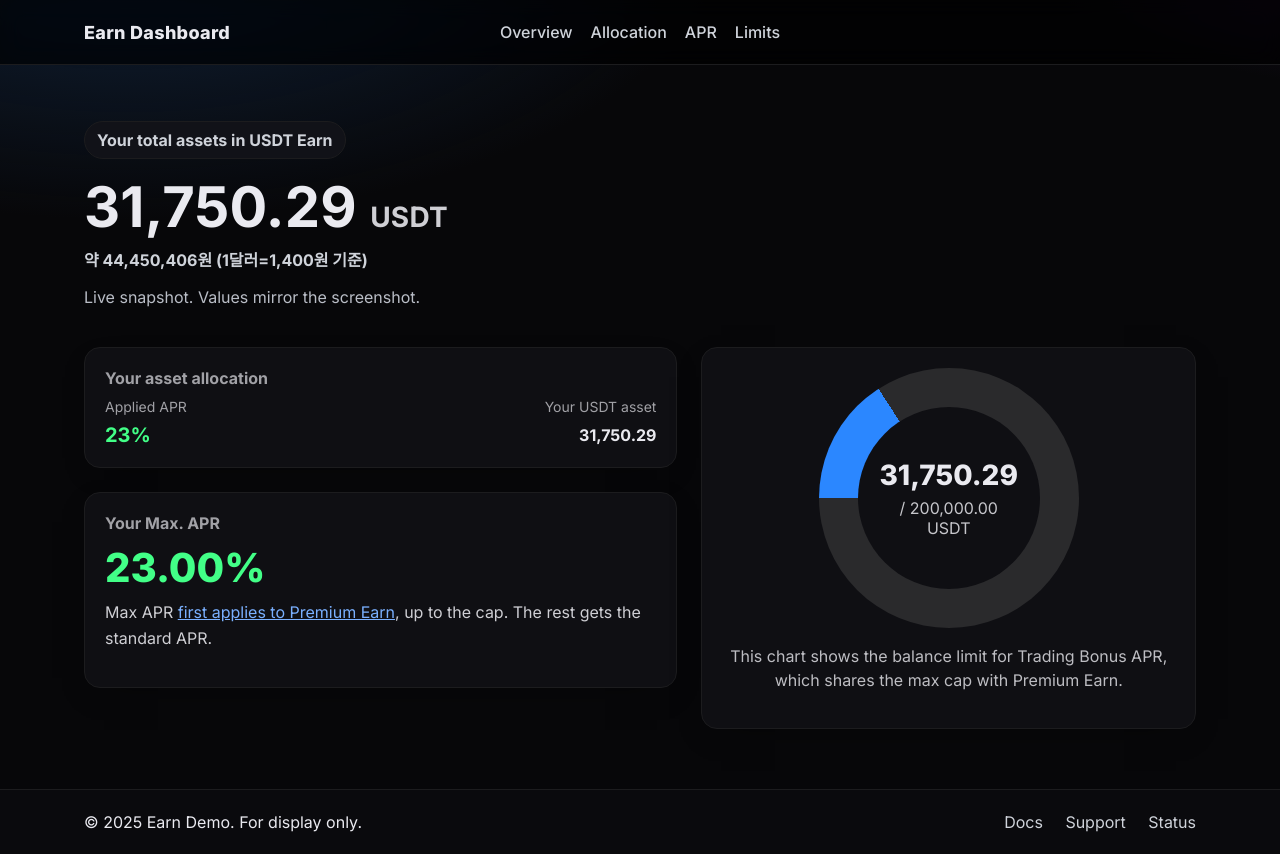
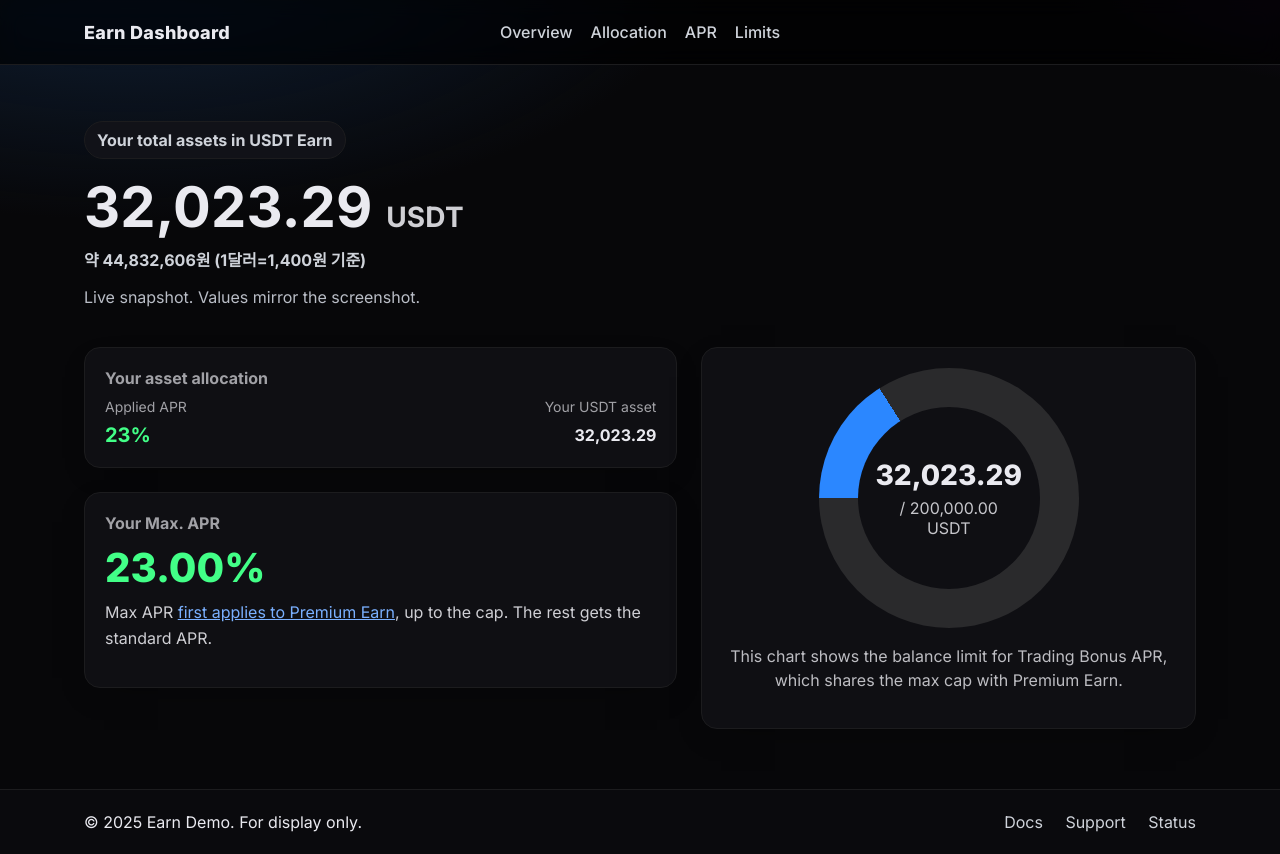
Before and after one commit to mkjyong/flipster-watcher-2, a plain HTML site: page index.html in a window 1280 px wide. Drawn offline with Linux system fonts and the light colour scheme.

Commit message:
USDT Earn 대시보드의 자산 총액을 동적으로 표시하도록 HTML 및 JavaScript를 수정했습니다. 'usdt-total' 클래스를 사용하여 자산 총액을 업데이트하고, 도넛 차트의 현재 값을 설정하는 기능을 추가했습니다.

```diff
--- a/index.html
+++ b/index.html
@@ -24,7 +24,7 @@
         <div class="container hero-inner">
           <div>
             <div class="pill">Your total assets in USDT Earn</div>
-            <h1 class="hero-amount">31,750.29 <span class="unit">USDT</span></h1>
+            <h1 class="hero-amount"><span class="usdt-total"></span> <span class="unit">USDT</span></h1>
             <p class="hero-sub">Live snapshot. Values mirror the screenshot.</p>
           </div>
         </div>
@@ -40,7 +40,7 @@
             </div>
             <div class="row values">
               <div class="apr">23%</div>
-              <div class="right asset">31,750.29</div>
+              <div class="right asset usdt-total"></div>
             </div>
           </article>
 
@@ -56,9 +56,9 @@
 
         <aside class="right-col" id="limits">
           <article class="card donut-wrap">
-            <div class="donut" data-current="31750" data-cap="200000">
+            <div class="donut" data-current="" data-cap="200000">
               <div class="donut-center">
-                <div class="center-top">31,750.29</div>
+                <div class="center-top usdt-total"></div>
                 <div class="center-mid">/ 200,000.00</div>
                 <div class="center-btm">USDT</div>
               </div>
--- a/script.js
+++ b/script.js
@@ -1,3 +1,24 @@
+// Global amount setup — populate placeholders before other logic runs
+(function () {
+  const USDT_TOTAL = 32023.29;
+  const formattedUsdt = new Intl.NumberFormat('en-US', {
+    minimumFractionDigits: 2,
+    maximumFractionDigits: 2,
+  }).format(USDT_TOTAL);
+
+  // Fill every span/div with class "usdt-total"
+  document.querySelectorAll('.usdt-total').forEach((el) => {
+    el.textContent = formattedUsdt;
+  });
+
+  // Ensure the donut chart knows the current amount
+  const donutEl = document.querySelector('.donut');
+  if (donutEl) {
+    donutEl.setAttribute('data-current', USDT_TOTAL.toString());
+  }
+})();
+
+
 (function () {
   const donuts = document.querySelectorAll('.donut');
   donuts.forEach((el) => {
```
